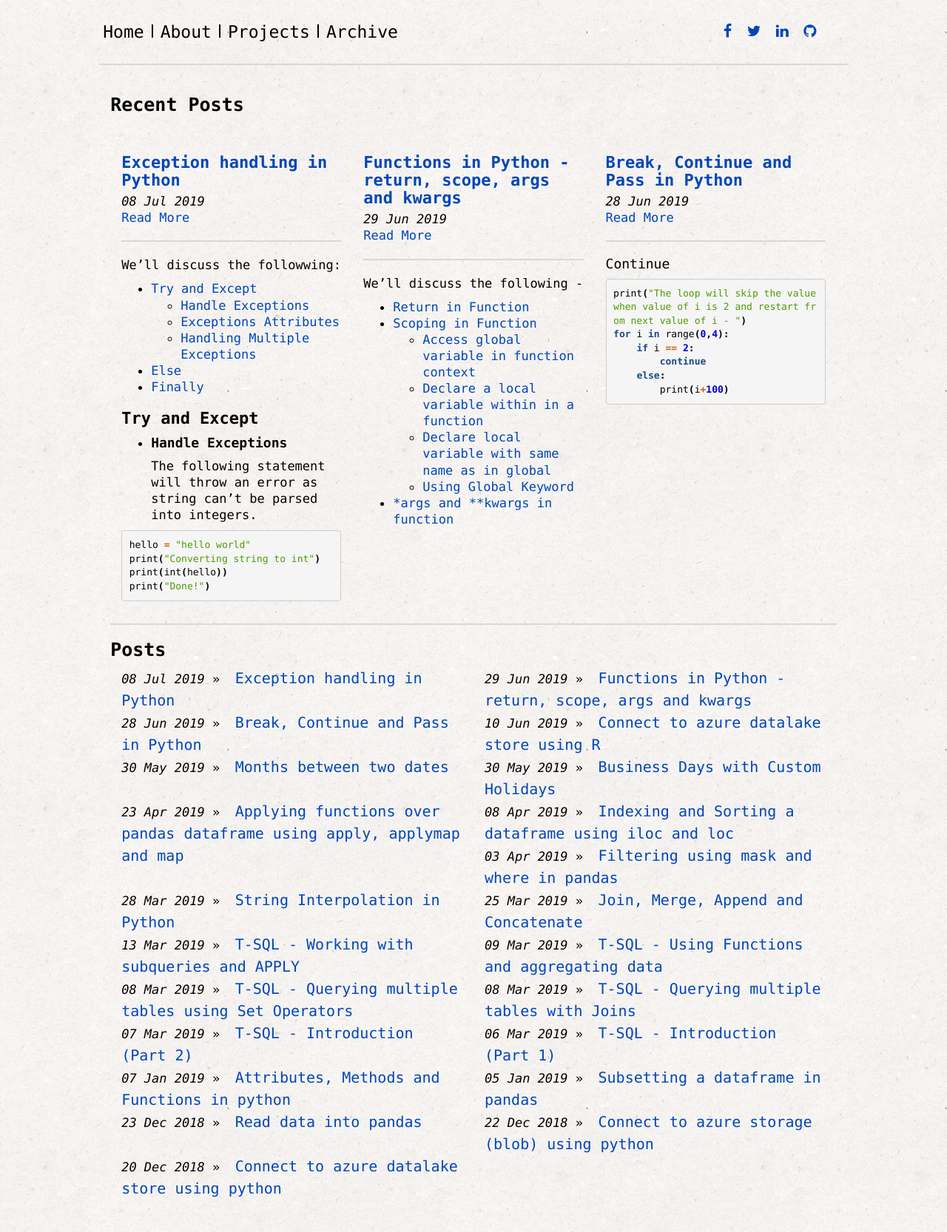
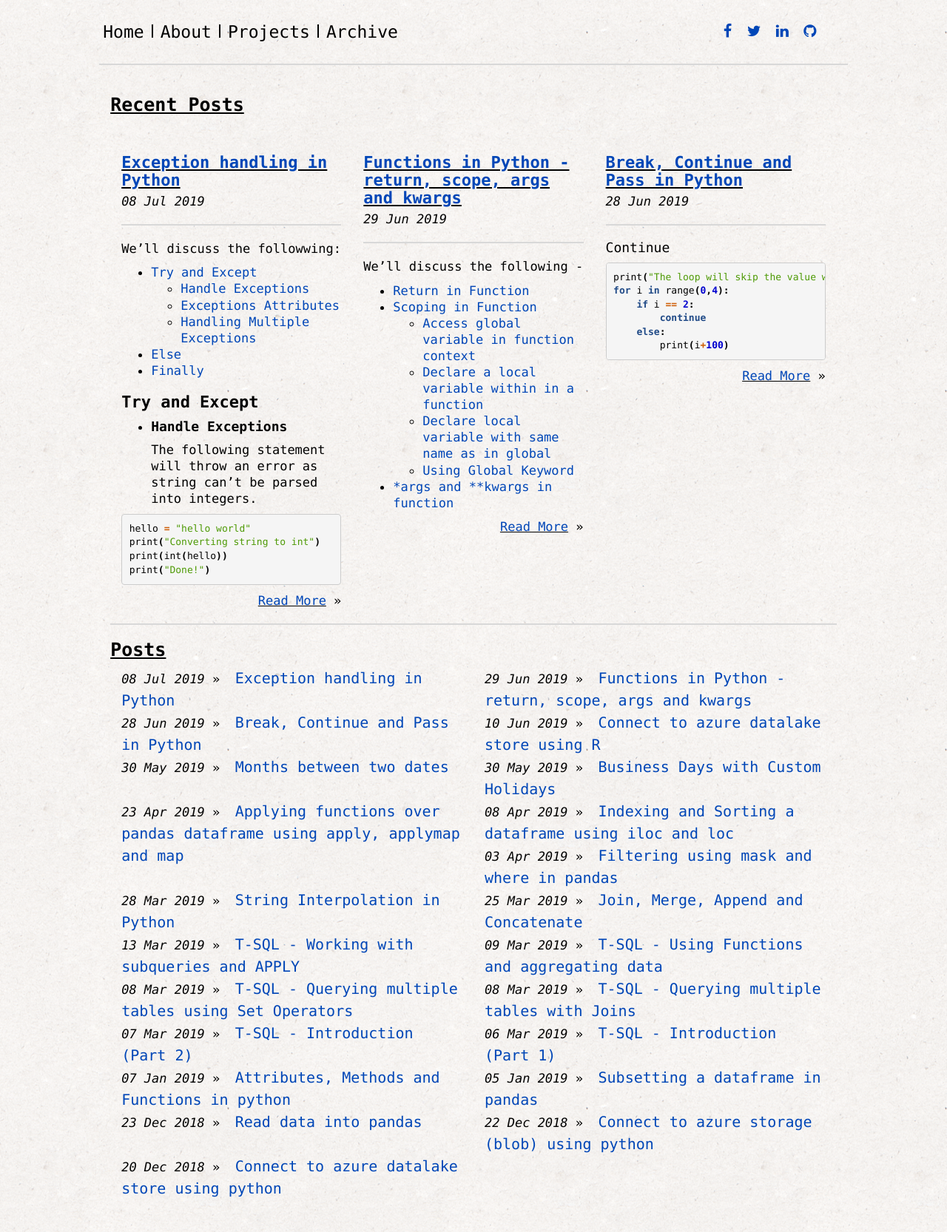
Before and after one commit to aakashkh/data-patterns, a Jekyll site: the page built from index.html, in a window 1280 px wide. Shown: the whole page at 74% size. Built offline with Jekyll 4.4.1, drawn with Linux system fonts in a browser that asks for light colours; nearby versions of some CDN libraries; the list of posts is cut into pages by our own code.

```diff
--- a/_layouts/default.html
+++ b/_layouts/default.html
@@ -116,39 +116,6 @@ layout: compress
   <body>
     <div class="container-fluid">
         <div class="col-sm-1"></div>
-      <!--
-      <div class="col-sm-3">
-        <div class="fixed-condition">
-          <a href="/"><img class="profile-avatar" src="{{ site.avatar_url }}" height="75px" width="75px" /></a>
-          <h1 class="author-name">{{ site.author }}</h1>
-          {% if site.about %}
-            <div class="profile-about">
-              {{ site.about }}
-            </div>
-          {% endif %}
-          <div class="social">
-            <ul>
-              {% for link in site.social %}
-                <li><a href="{{ link.link }}" target="_blank"><i class="fa {{ link.icon }}"></i></a></li>
-              {% endfor %}
-            </ul>
-          </div>
-          <div class="search" id="js-search">
-            <input type="text" placeholder="(sitemap)~$ type to search" class="search__input form-control" id="js-search__input">
-            <ul class="search__results" id="js-search__results"></ul>
-          </div>
-          <hr />
-          <ul class="sidebar-nav">
-            <strong>Navigation</strong>
-            <li><a href="/">Home</a></li>
-            {% for i in site.urls %}
-              <li><a class="about" href="{{ i.url }}">{{ i.text }}</a></li>
-            {% endfor %}
-          </ul>
-        </div>
-        end /.fixed-condition
-      </div>
-      -->
       <div class="col-sm-8  main-layout">
         <br>
           <div class="social">
@@ -159,9 +126,10 @@ layout: compress
             <li  style = "border-left: 2px solid #000000; height: 1.4vw"></li>
             <li><a href="/projects/" style="color: #000000; font-weight: normal; font-size: 1.8vw;">Projects</a></li>
             <li  style = "border-left: 2px solid #000000; height: 1.4vw"></li>
-            <li><a href="/category/azure.html" style="color: #000000; font-weight: normal; font-size: 1.8vw;">Archive</a></li>
+            <li><a href="/category/python.html" style="color: #000000; font-weight: normal; font-size: 1.8vw;">Archive</a></li>
             </ul>
             </div>
+
       </div>
       <div class="col-sm-2  main-layout">
         <br>
@@ -169,11 +137,21 @@ layout: compress
       {% for link in site.social %}
       &nbsp;<a href="{{ link.link }}" target="_blank"><i class="fa {{ link.icon }}" style="font-size:20px;"></i></a>
     {% endfor %}
-  </div></div>
+  </div>
+
+
+</div>
 
       <div class="col-sm-1"></div>
+
+
+
+
+
+
       <!-- end /.col-sm-8 -->
     </div>
+
 
     <div class="container-fluid">
         <div class="col-sm-1"></div>
--- a/_layouts/post.html
+++ b/_layouts/post.html
@@ -10,7 +10,7 @@ layout: default
 <span class="time">&raquo;&nbsp;&nbsp;{{ page.date | date_to_string }}<br>
 {% if page.categories %}
   <span class="categories">
-      &raquo;&nbsp;&nbsp;  {% for category in page.categories %}<a href="/category/{{ category }}">{{ category }}</a>{% if forloop.last == false %}, {% endif %}{% endfor %}
+      &raquo;&nbsp;&nbsp;{% for category in page.categories %}<a href="/category/{{ category }}">{{ category }}</a>{% if forloop.last == false %}, {% endif %}{% endfor %}
   </span>
 {% endif %}
 
--- a/index.html
+++ b/index.html
@@ -2,17 +2,17 @@
 layout: default
 ---
 <div class="col-sm-12  main-layout">
- <h1 > Recent Posts </h1>
+ <u><h1 > Recent Posts </h1></u>
 <br>
 {% for post in site.posts limit:3 %}
 	<div class="post-preview col-sm-4">
-    <h2><a href="{{ post.url }}">{{ post.title }}</a></h2>
+    <u><h2><a href="{{ post.url }}">{{ post.title }}</a></h2></u>
    <i>{{ post.date | date_to_string }}</i>
-    <br><a href="{{ post.url }}">Read More</a>
 		{{ post.content | split:'<!--break-->' | first }}
     {% if post.content contains '<!--break-->' %}
-		{% endif %}
-	</div>
+    {% endif %}
+    <u><div align = "right"><a href="{{ post.url }}">Read More</a></u>&nbsp;&raquo;</div>
+  </div>
 {% endfor %}
   </div>
 
@@ -20,7 +20,7 @@ layout: default
 
 <div class="col-sm-12  main-layout">
     <hr>
-  <h1>Posts</h1>
+  <u><h1>Posts</h1></u>
   <div class="posts">
     {% for post in paginator.posts %}
     <div class="col-sm-6">
--- a/static/css/main.css
+++ b/static/css/main.css
@@ -49,6 +49,14 @@ a:hover {
 
 }
 
+.highlight pre {
+  overflow-x: auto;
+  white-space: pre;
+}
+
+.highlight pre code * {
+    white-space: nowrap;
+  }
 
 /* Content */
 div.content pre {
--- a/static/css/syntax.css
+++ b/static/css/syntax.css
@@ -67,3 +67,15 @@
 .highlight .vg { color: #000000 } /* Name.Variable.Global */
 .highlight .vi { color: #000000 } /* Name.Variable.Instance */
 .highlight .il { color: #0000cf; font-weight: bold } /* Literal.Number.Integer.Long */
+
+.highlight pre code * {
+    white-space: nowrap;    // this sets all children inside to nowrap
+  }
+
+  .highlight pre {
+    overflow-x: auto;       // this sets the scrolling in x
+  }
+
+  .highlight pre code {
+    white-space: pre;       // forces <code> to respect <pre> formatting
+  }
```
Also changed, not shown: _layouts/posts_by_category.html (+14 -8 lines).
